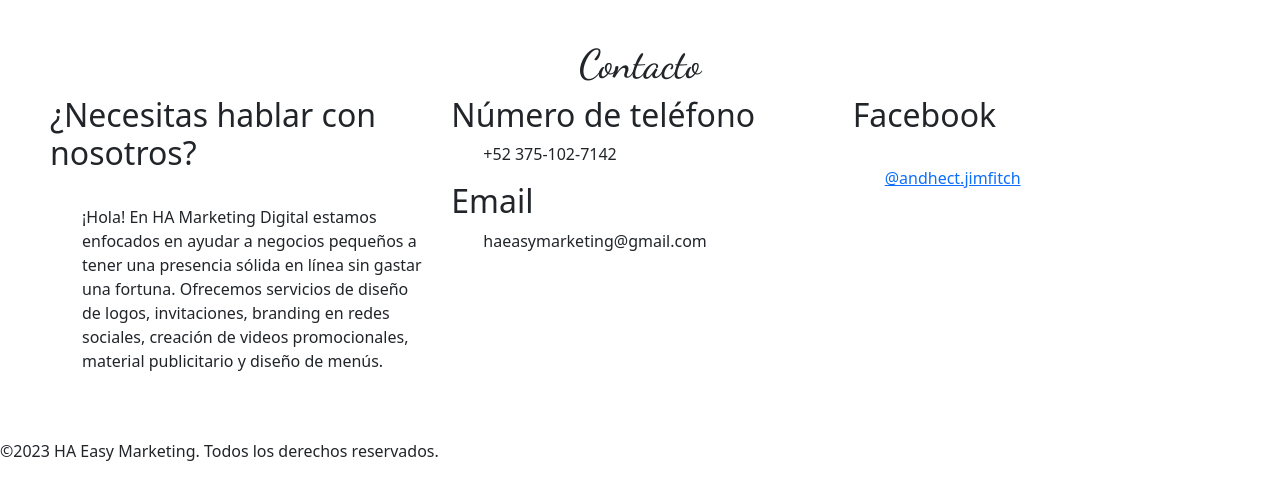
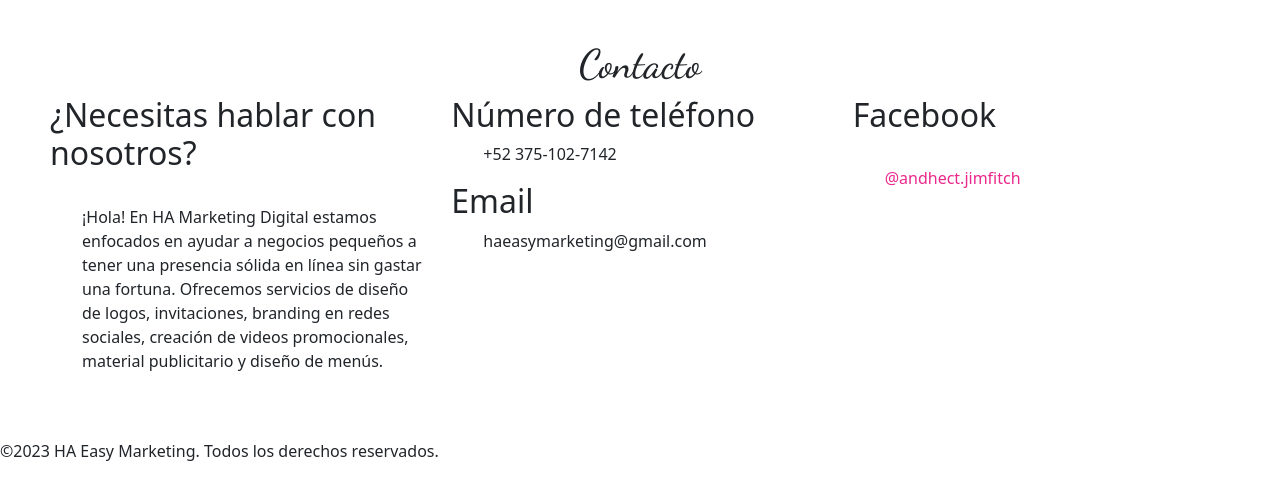
Before and after one commit to AndyJiRa/AndyJiRa.github.io, a plain HTML site: page contacto.html in a window 1280 px wide. Shown: the part 115-614 px from the top of the page. Drawn offline with nearby package versions, Linux system fonts and the light colour scheme.

Commit message:
Update style.css

```diff
--- a/style.css
+++ b/style.css
@@ -125,6 +125,11 @@ body {
 .col-lg-4 {
   text-align: left;
   align-items: left;
+  a {
+    color: #ea288c;
+    font-size: bold;
+    text-decoration: none;
+  }
 }
 
 .col-lg-6 {
```
